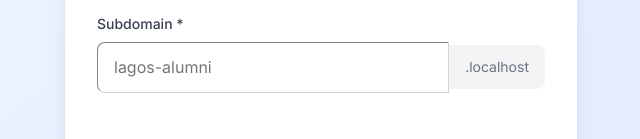
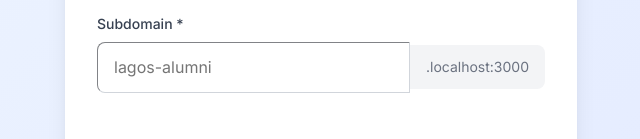
Before and after one commit to Megagig/SocietyLedger, a Next.js app in the folder apps/web/: page /signup in a window 1280 px wide. Shown: the part 404-543 px from the top of the page, without its empty margins (319-959 px from the left). Built offline with nearby package versions, Linux system fonts and the light colour scheme; no server answers.

Commit message:
Fix multi-tenant domain configuration for production deployment

```diff
--- a/apps/web/src/app/auth/login/page.tsx
+++ b/apps/web/src/app/auth/login/page.tsx
@@ -5,6 +5,7 @@ import { useRouter } from 'next/navigation';
 import { useTenant } from '@/contexts/TenantContext';
 import { useAuthStore } from '@/store/authStore';
 import Link from 'next/link';
+import { getDisplayDomain } from '@/utils/domain';
 
 interface LoginForm {
   email: string;
@@ -86,7 +87,7 @@ export default function LoginPage() {
           </p>
           {!tenant && (
             <p className="text-sm text-amber-600 dark:text-amber-400 dark:text-amber-400 mt-2 bg-amber-50 dark:bg-amber-900/20 rounded-lg px-3 py-2 inline-block">
-              Access your association via its subdomain (e.g., myassociation.localhost:3000)
+              Access your association via its subdomain (e.g., myassociation.{getDisplayDomain()})
             </p>
           )}
         </div>
--- a/apps/web/src/app/signup/page.tsx
+++ b/apps/web/src/app/signup/page.tsx
@@ -4,6 +4,7 @@ import { useState } from 'react';
 import { useRouter } from 'next/navigation';
 import Link from 'next/link';
 import { API_ROUTES } from '@/utils/constants';
+import { getDisplayDomain, getSubdomainUrl } from '@/utils/domain';
 
 interface SignupForm {
   // Association details
@@ -158,7 +159,7 @@ export default function AssociationSignupPage() {
               <div className="bg-blue-50 rounded-lg p-4 mb-6">
                 <p className="text-sm text-gray-600 dark:text-gray-400 mb-2">Your association URL:</p>
                 <p className="font-mono text-blue-600 font-semibold break-all">
-                  {createdSubdomain}.localhost:3000
+                  {getSubdomainUrl(createdSubdomain)}
                 </p>
               </div>
               <div className="bg-amber-50 dark:bg-amber-900/20 border border-amber-200 dark:border-amber-800 rounded-lg p-4 mb-6">
@@ -258,7 +259,7 @@ export default function AssociationSignupPage() {
                       disabled={loading}
                     />
                     <span className="px-4 py-3 bg-gray-100 dark:bg-gray-700 border border-l-0 border-gray-300 dark:border-gray-600 rounded-r-lg text-gray-500 dark:text-gray-400 text-sm">
-                      .localhost
+                      .{getDisplayDomain()}
                     </span>
                   </div>
                   {checkingSubdomain && (
--- a/apps/web/src/app/subscription/success/page.tsx
+++ b/apps/web/src/app/subscription/success/page.tsx
@@ -3,6 +3,7 @@
 import { useEffect, useState } from 'react';
 import { useSearchParams } from 'next/navigation';
 import { CheckCircle, ArrowRight, Sparkles } from 'lucide-react';
+import { getSubdomainUrl } from '@/utils/domain';
 
 export default function SubscriptionSuccessPage() {
   const searchParams = useSearchParams();
@@ -13,7 +14,7 @@ export default function SubscriptionSuccessPage() {
   const getRedirectUrl = () => {
     if (subdomain) {
       // Redirect to subdomain login
-      return `http://${subdomain}.localhost:3000/auth/login?redirect=/dashboard/subscription`;
+      return `${getSubdomainUrl(subdomain)}/auth/login?redirect=/dashboard/subscription`;
     }
     // Fallback to generic login
     return '/auth/login?redirect=/dashboard/subscription';
--- /dev/null
+++ b/apps/web/src/utils/domain.ts
@@ -0,0 +1,45 @@
+/**
+ * Get the base domain for the application
+ * Returns the appropriate domain based on environment
+ */
+export function getBaseDomain(): string {
+  // Check if we're in browser
+  if (typeof window !== 'undefined') {
+    const hostname = window.location.hostname;
+
+    // If on localhost, return localhost
+    if (hostname === 'localhost' || hostname === '127.0.0.1') {
+      return 'localhost:3000';
+    }
+
+    // If on Netlify or production, extract the base domain
+    // e.g., from "iyesibrothers.societyledger.netlify.app" get "societyledger.netlify.app"
+    const parts = hostname.split('.');
+    if (parts.length >= 3) {
+      // Remove subdomain, keep base domain
+      return parts.slice(-3).join('.');
+    }
+
+    return hostname;
+  }
+
+  // Server-side: use environment variable or default
+  return process.env.NEXT_PUBLIC_BASE_DOMAIN || 'societyledger.netlify.app';
+}
+
+/**
+ * Get the full URL for a subdomain
+ */
+export function getSubdomainUrl(subdomain: string): string {
+  const baseDomain = getBaseDomain();
+  const protocol = baseDomain.includes('localhost') ? 'http' : 'https';
+
+  return `${protocol}://${subdomain}.${baseDomain}`;
+}
+
+/**
+ * Get the display domain (without protocol)
+ */
+export function getDisplayDomain(): string {
+  return getBaseDomain();
+}
```
Also changed, not shown: 1 other file (tests, documents, lock files or other folders).
